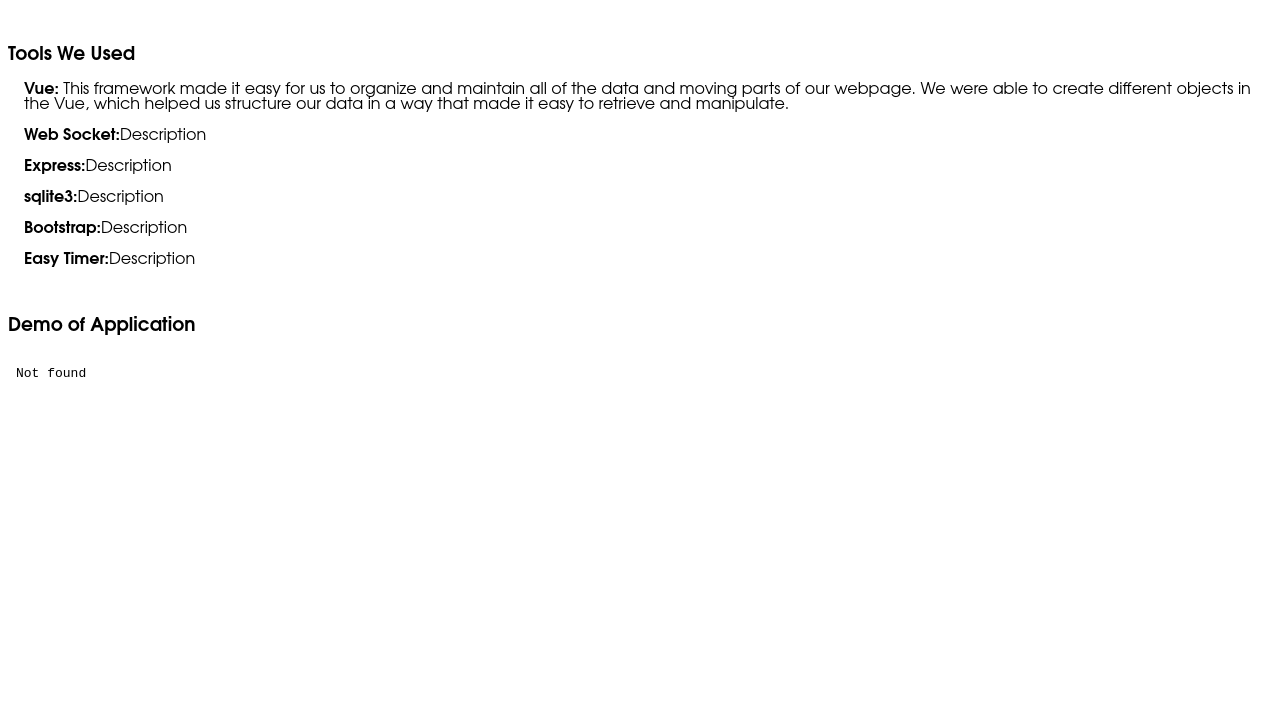
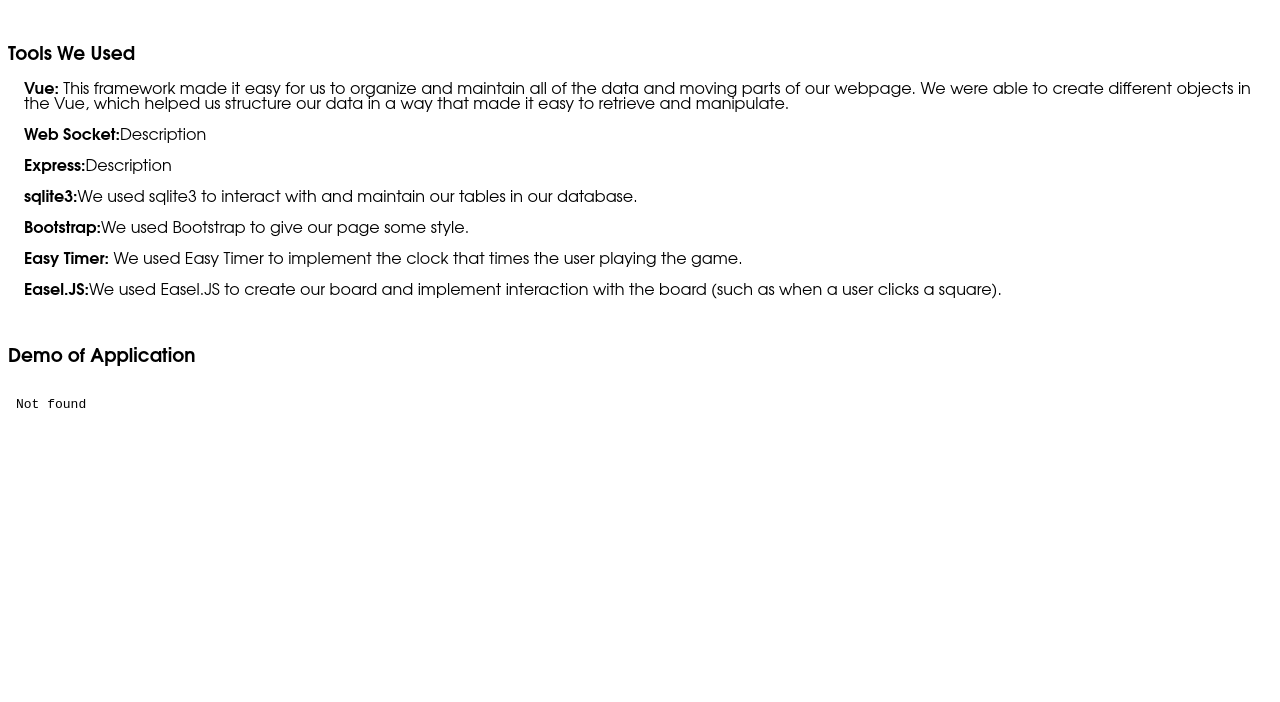
Before and after one commit to RileyTschumper/webgame, a website: page public/aboutUs.html in a window 1280 px wide. Shown: the part 388-1090 px from the top of the page. Before the commit the page ends 1059 px from the top, so only its background shows below. Drawn offline with Linux system fonts and the light colour scheme; files that its build step writes are made by us from their sources.

Commit message:
finished descriptions

```diff
--- a/public/aboutUs.html
+++ b/public/aboutUs.html
@@ -32,10 +32,10 @@
        <p><b>Vue:</b> This framework made it easy for us to organize and maintain all of the data and moving parts of our webpage. We were able to create different objects in the Vue, which helped us structure our data in a way that made it easy to retrieve and manipulate.</p>
        <p><b>Web Socket:</b>Description</p>
        <p><b>Express:</b>Description</p>
-       <p><b>sqlite3:</b>Description</p>
-       <p><b>Bootstrap:</b>Description</p>
-       <p><b>Easy Timer:</b>Description</p>
-
+       <p><b>sqlite3:</b>We used sqlite3 to interact with and maintain our tables in our database.</p>
+       <p><b>Bootstrap:</b>We used Bootstrap to give our page some style.</p>
+       <p><b>Easy Timer:</b> We used Easy Timer to implement the clock that times the user playing the game.</p>
+       <p><b>Easel.JS:</b>We used Easel.JS to create our board and implement interaction with the board (such as when a user clicks a square). </p>
        <br/>
       </div>
     </div>
```
Also changed, not shown: public/index.html (+11 -6 lines).
